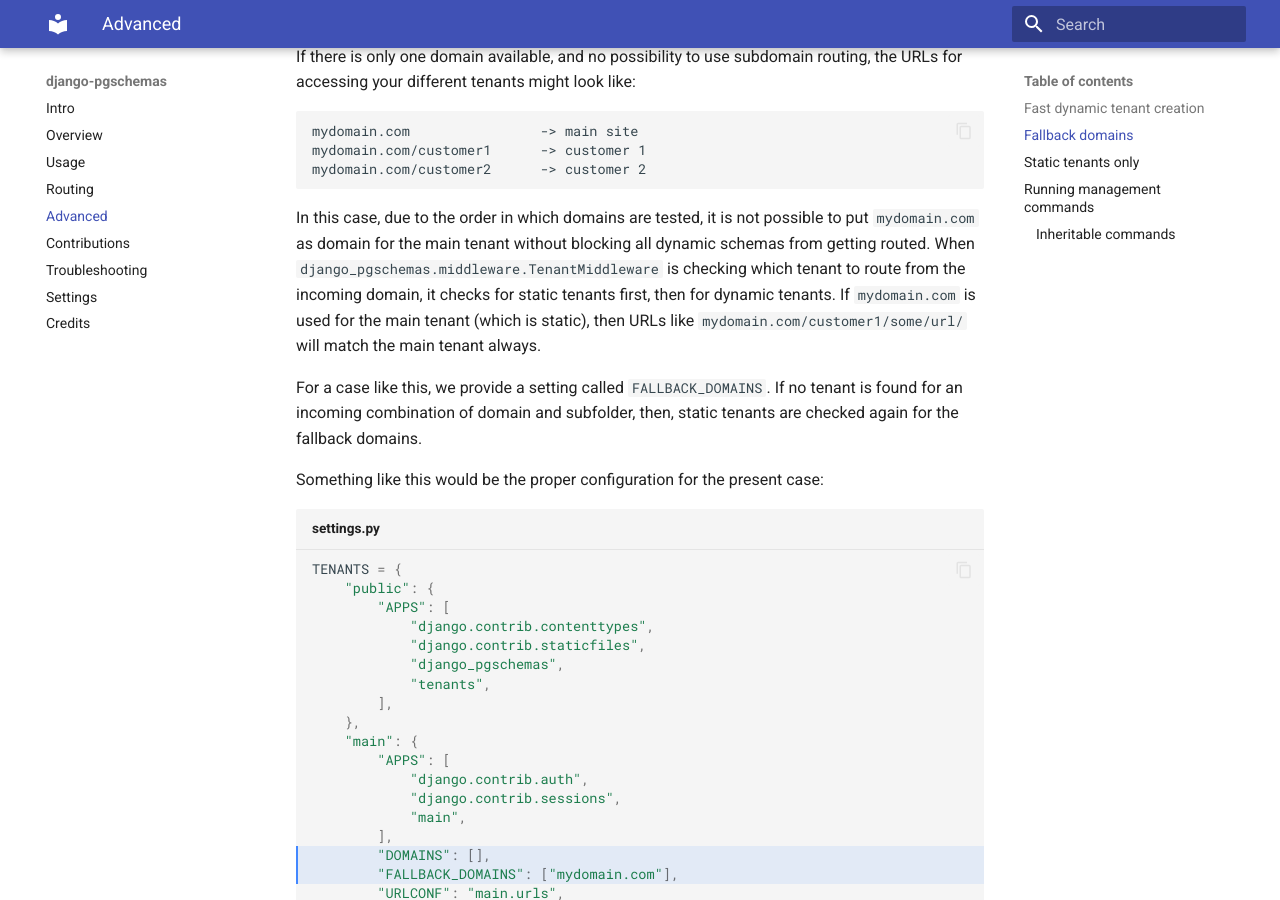
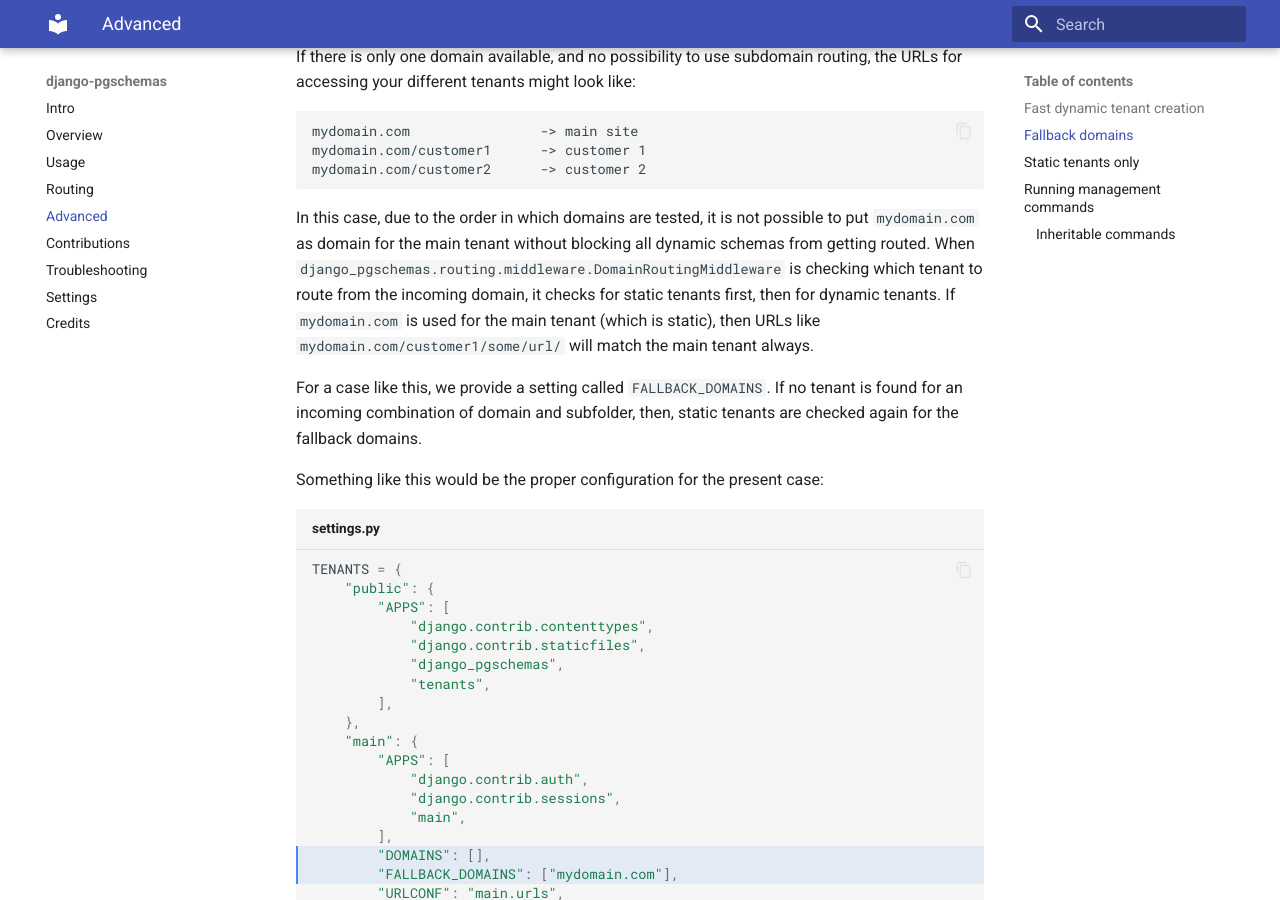
Before and after one commit to lorinkoz/django-pgschemas, an MkDocs documentation site: the page built from docs/advanced.md, in a window 1280 px wide and 900 px high, scrolled down 1204 px. Built offline with MkDocs 1.6.1 and Material for MkDocs 9.7.7, drawn with Linux system fonts in a browser that asks for light colours.

Commit message:
Naming improvements

```diff
--- a/docs/advanced.md
+++ b/docs/advanced.md
@@ -43,7 +43,7 @@ If there is only one domain available, and no possibility to use subdomain routi
     mydomain.com/customer1      -> customer 1
     mydomain.com/customer2      -> customer 2
 
-In this case, due to the order in which domains are tested, it is not possible to put `mydomain.com` as domain for the main tenant without blocking all dynamic schemas from getting routed. When `django_pgschemas.middleware.TenantMiddleware` is checking which tenant to route from the incoming domain, it checks for static tenants first, then for dynamic tenants. If `mydomain.com` is used for the main tenant (which is static), then URLs like `mydomain.com/customer1/some/url/` will match the main tenant always.
+In this case, due to the order in which domains are tested, it is not possible to put `mydomain.com` as domain for the main tenant without blocking all dynamic schemas from getting routed. When `django_pgschemas.routing.middleware.DomainRoutingMiddleware` is checking which tenant to route from the incoming domain, it checks for static tenants first, then for dynamic tenants. If `mydomain.com` is used for the main tenant (which is static), then URLs like `mydomain.com/customer1/some/url/` will match the main tenant always.
 
 For a case like this, we provide a setting called `FALLBACK_DOMAINS`. If no tenant is found for an incoming combination of domain and subfolder, then, static tenants are checked again for the fallback domains.
 
```
Also changed, not shown: docs/contrib.md (+2 -2 lines), 2 other files.
